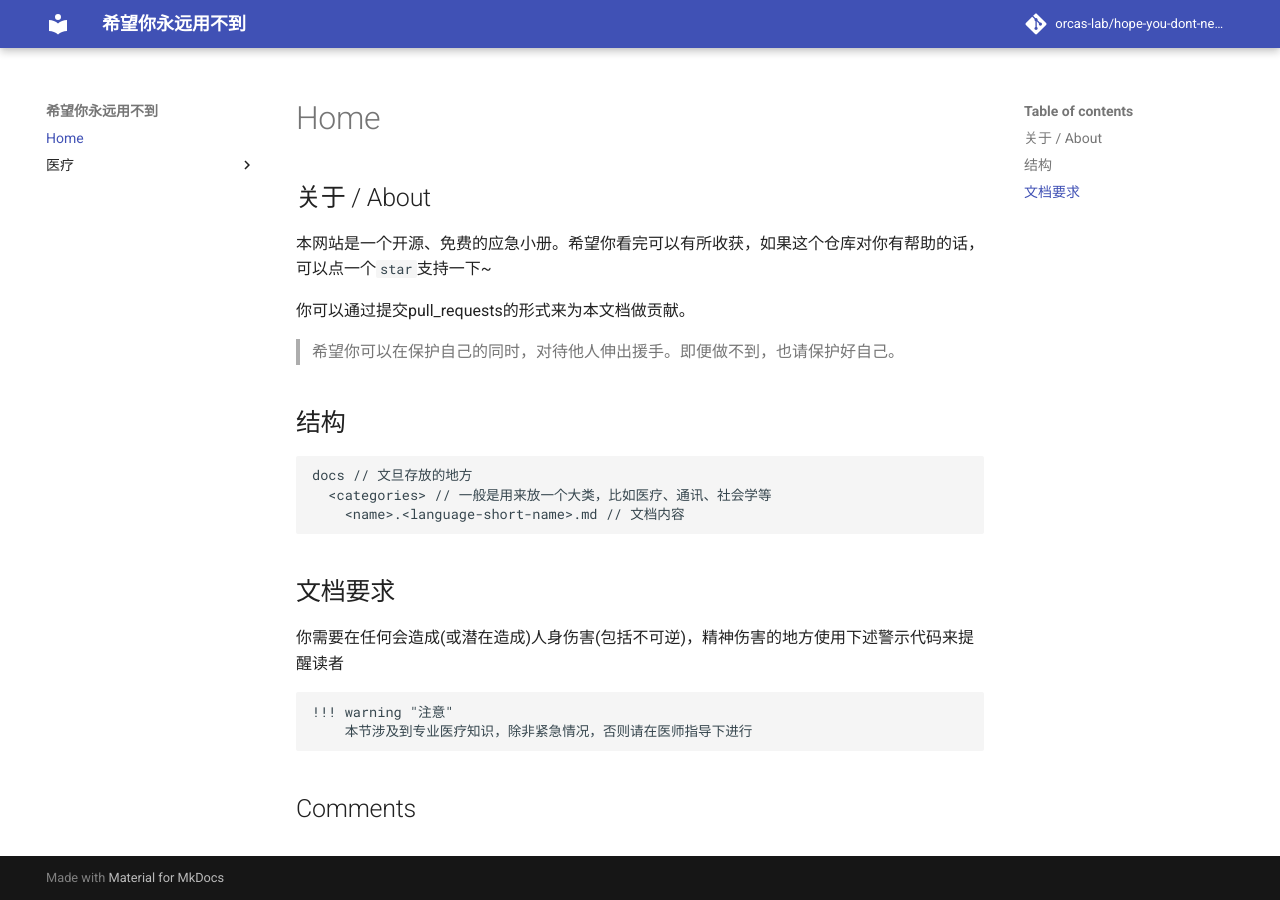
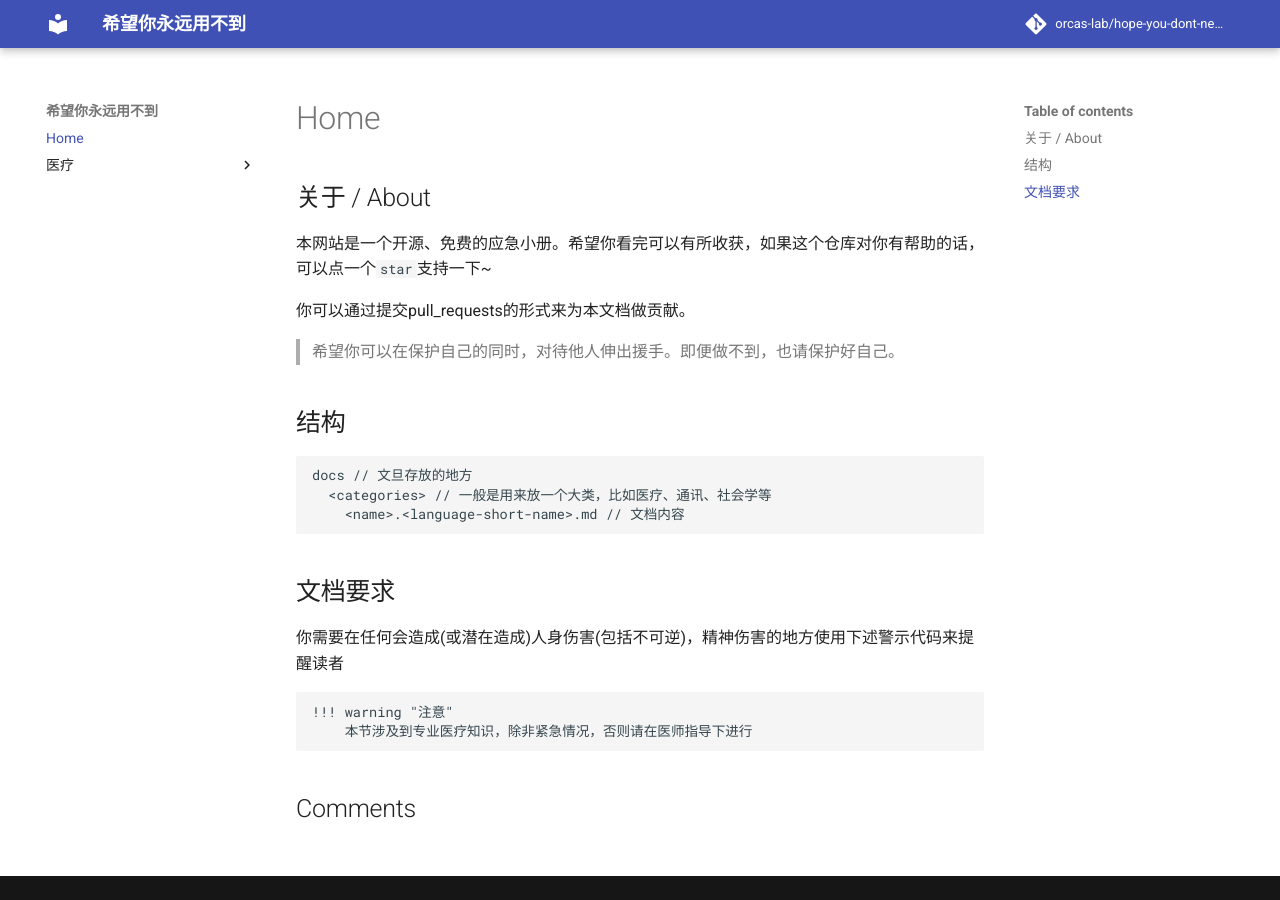
Before and after one commit to orcas-lab/hope-you-never-need-it, an MkDocs documentation site: the page built from docs/index.md, in a window 1280 px wide. Built offline with MkDocs 1.6.1 and Material for MkDocs 9.7.7, drawn with Linux system fonts in a browser that asks for light colours; comment, search, counter and statistics services are not loaded; part of the change alters nothing that is shown.

```diff
--- a/mkdocs.yml
+++ b/mkdocs.yml
@@ -11,3 +11,4 @@ plugins:
   - mermaid2
 extra:
   disqus: 'open' # 评论系统
+  generator: false
--- a/overrides/partials/comments.html
+++ b/overrides/partials/comments.html
@@ -2,10 +2,10 @@
   <h2 id="__comments">{{ lang.t("meta.comments") }}</h2>
   <!-- Insert generated snippet here -->
   <script src="https://giscus.app/client.js"
-  data-repo="orcas-lab/hope-you-dont-need-it"
+    data-repo="orcas-lab/hope-you-never-need-it"
     data-repo-id="R_kgDOKRCcSQ"
-  data-category="Show and tell"
-  data-category-id="DIC_kwDOKRCcSc4CZ8Uj"
+    data-category="Q&A"
+    data-category-id="DIC_kwDOKRCcSc4CZ8Uh"
     data-mapping="pathname"
     data-strict="0"
     data-reactions-enabled="1"
@@ -13,7 +13,6 @@
     data-input-position="top"
     data-theme="preferred_color_scheme"
     data-lang="zh-CN"
-  data-loading="lazy"
     crossorigin="anonymous"
     async>
   </script>
```
Lines whose indentation alone changed are shown as unchanged.
